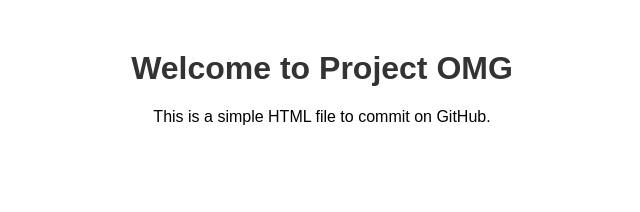
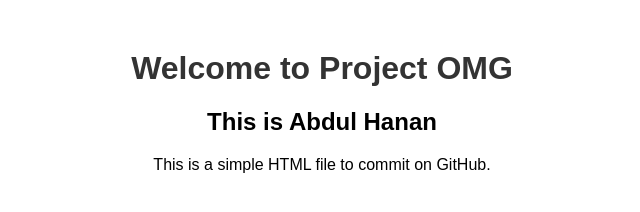
Before and after one commit to Abdul-Hanan-Choudhry/ClassTask, a plain HTML site: page index.html in a window 1280 px wide. Shown: the whole page, without its empty margins (318-958 px from the left). Drawn offline with Linux system fonts and the light colour scheme.

Commit message:
Update index.html
updated html file

```diff
--- a/index.html
+++ b/index.html
@@ -17,6 +17,7 @@
 </head>
 <body>
     <h1>Welcome to Project OMG</h1>
+    <h2>This is Abdul Hanan</h2>
     <p>This is a simple HTML file to commit on GitHub.</p>
 </body>
 </html>
```
